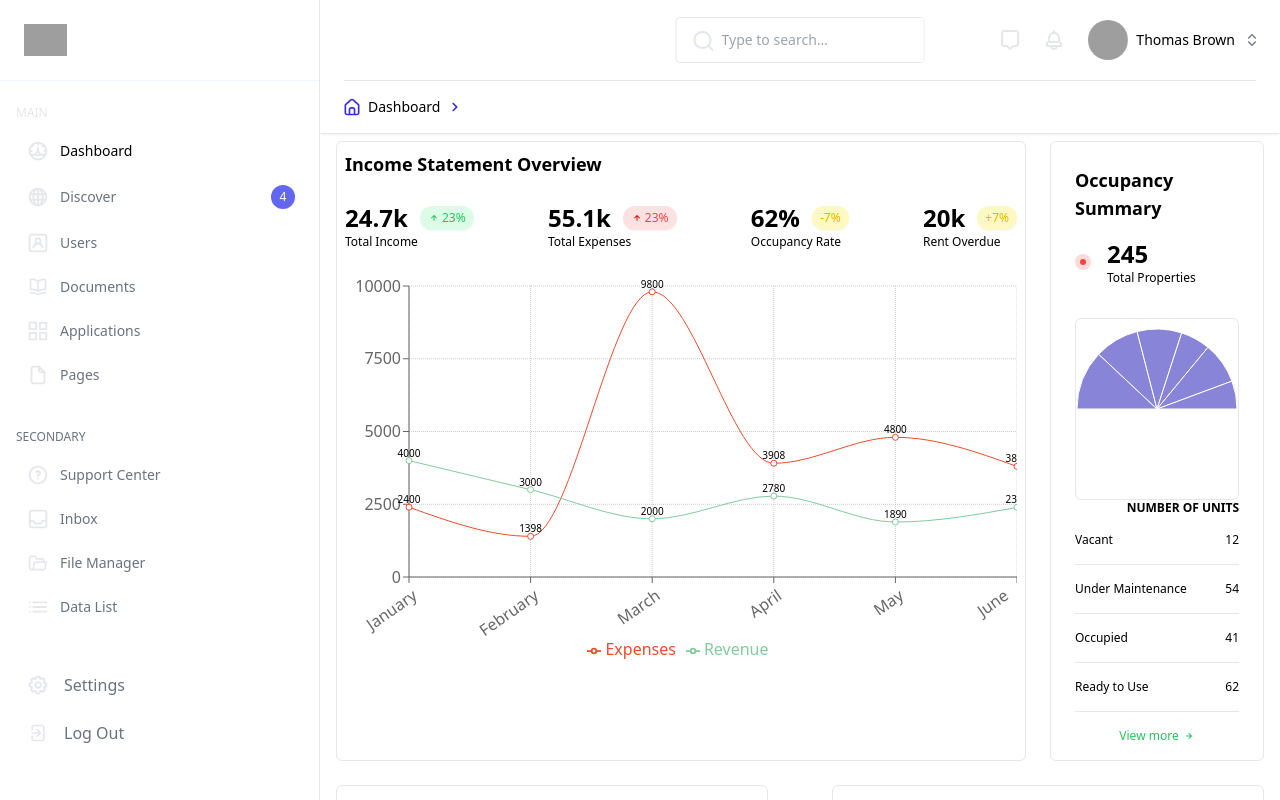
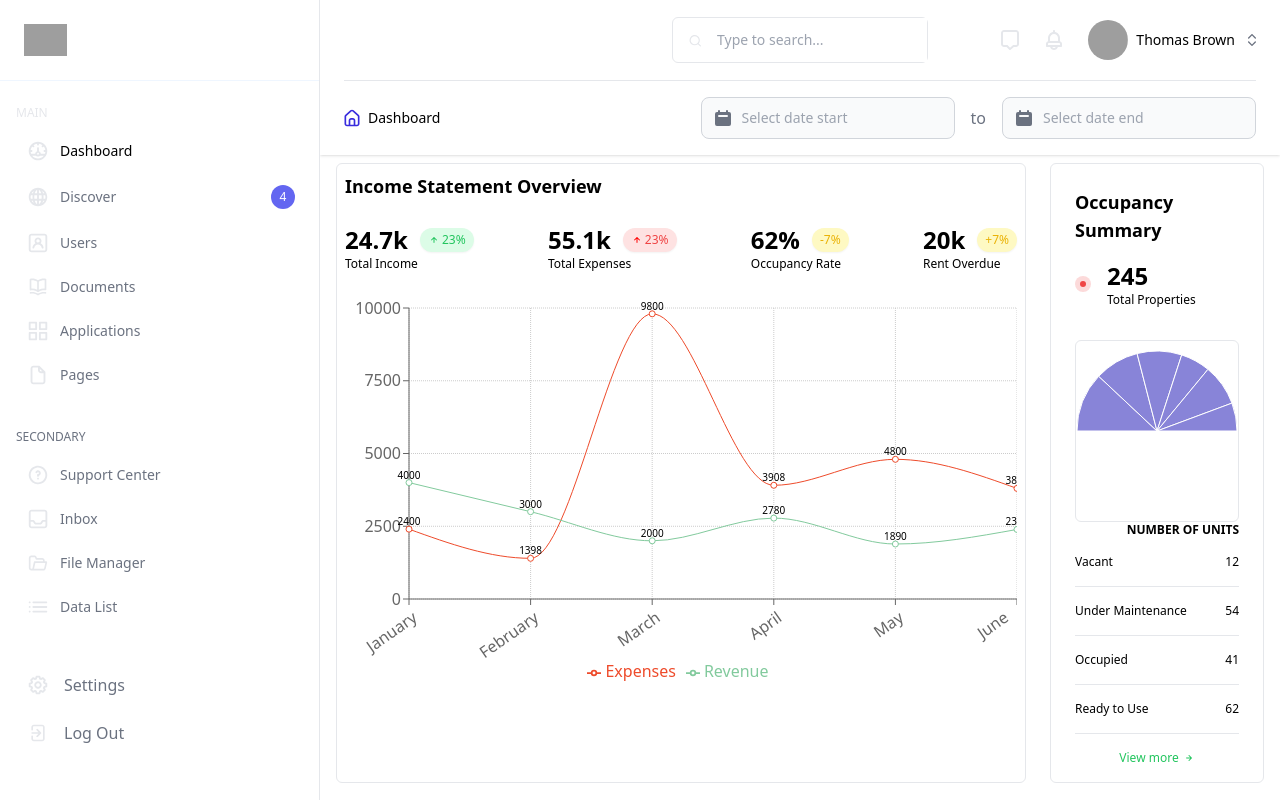
Before and after one commit to dev30k/property-frontend, a React (Create React App) app: page /dashboard in a window 1280 px wide. Shown: the top 800 px of the page. Built offline with nearby package versions, Linux system fonts and the light colour scheme; grey boxes are pictures that could not be loaded.

Commit message:
changes to dashboard

```diff
--- a/package.json
+++ b/package.json
@@ -7,6 +7,7 @@
     "@testing-library/react": "^13.3.0",
     "@testing-library/user-event": "^13.5.0",
     "autoprefixer": "^10.4.7",
+
     "postcss": "^8.4.14",
     "react": "^18.2.0",
     "react-dom": "^18.2.0",
--- a/src/Components/Header.js
+++ b/src/Components/Header.js
@@ -11,7 +11,8 @@ function Header(props) {
                         </div>
                         <div className="flex justify-end lg:hidden">
                             <button className="flex items-center">
-                                <svg className="text-indigo-500 bg-indigo-100 block h-8 w-8 p-2 rounded" viewBox="0 0 20 20"
+                                <svg className="text-indigo-500 bg-indigo-100 block h-8 w-8 p-2 rounded"
+                                     viewBox="0 0 20 20"
                                      xmlns="http://www.w3.org/2000/svg" fill="currentColor">
                                     <title>Mobile menu</title>
                                     <path d="M0 3h20v2H0V3zm0 6h20v2H0V9zm0 6h20v2H0v-2z"></path>
@@ -20,21 +21,24 @@ function Header(props) {
                         </div>
                         <div
                             className="hidden absolute top-1/2 left-1/2 transform -translate-y-1/2 -translate-x-1/2 lg:flex lg:w-auto lg:space-x-10">
-                            <div className="hidden lg:flex items-center mr-auto pl-4 border rounded">
+                            <div className="hidden lg:flex items-center mr-auto pl-4  border rounded-md">
                                 <button className="mr-2 text-gray-200 hover:text-gray-300">
-                                    <svg width="21" height="21" viewBox="0 0 21 21" fill="none" xmlns="http://www.w3.org/2000/svg">
+                                    <svg width="12" height="21" viewBox="0 0 21 21" fill="none"
+                                         xmlns="http://www.w3.org/2000/svg">
                                         <path
                                             d="M20.7 19.3L17 15.6C20.1 11.7 19.5 6 15.6 2.9C11.7 -0.2 5.99999 0.5 2.89999 4.3C-0.200006 8.2 0.499995 13.9 4.29999 17C7.59999 19.6 12.3 19.6 15.6 17L19.3 20.7C19.7 21.1 20.3 21.1 20.7 20.7C21.1 20.3 21.1 19.7 20.7 19.3ZM9.99999 17C6.09999 17 2.99999 13.9 2.99999 10C2.99999 6.1 6.09999 3 9.99999 3C13.9 3 17 6.1 17 10C17 13.9 13.9 17 9.99999 17Z"
                                             fill="currentColor"></path>
                                     </svg>
                                 </button>
-                                <input className="pl-22 py-3 text-sm text-gray-200" type="text" placeholder="Type to search..." />
+                                <input className="p-2 pr-22 py-3 text-sm text-gray-200" type="text"
+                                       placeholder="Type to search..."/>
                             </div>
                         </div>
                         <ul className="hidden lg:flex lg:justify-end mr-6">
                             <li className="mr-6">
                                 <a className="text-gray-200 hover:text-gray-300" href="#">
-                                    <svg className="h-5 w-5" viewBox="0 0 18 20" fill="none" xmlns="http://www.w3.org/2000/svg">
+                                    <svg className="h-5 w-5" viewBox="0 0 18 20" fill="none"
+                                         xmlns="http://www.w3.org/2000/svg">
                                         <path
                                             d="M15 0H3C2.20435 0 1.44129 0.316071 0.87868 0.87868C0.316071 1.44129 0 2.20435 0 3V14C0 14.7956 0.316071 15.5587 0.87868 16.1213C1.44129 16.6839 2.20435 17 3 17H5.59L8.29 19.71C8.38344 19.8027 8.49426 19.876 8.61609 19.9258C8.73793 19.9755 8.86839 20.0008 9 20C9.23834 20 9.46886 19.9149 9.65 19.76L12.87 17H15C15.7956 17 16.5587 16.6839 17.1213 16.1213C17.6839 15.5587 18 14.7956 18 14V3C18 2.20435 17.6839 1.44129 17.1213 0.87868C16.5587 0.316071 15.7956 0 15 0ZM16 14C16 14.2652 15.8946 14.5196 15.7071 14.7071C15.5196 14.8946 15.2652 15 15 15H12.5C12.2617 15 12.0311 15.0851 11.85 15.24L9.05 17.64L6.71 15.29C6.61656 15.1973 6.50574 15.124 6.38391 15.0742C6.26207 15.0245 6.13161 14.9992 6 15H3C2.73478 15 2.48043 14.8946 2.29289 14.7071C2.10536 14.5196 2 14.2652 2 14V3C2 2.73478 2.10536 2.48043 2.29289 2.29289C2.48043 2.10536 2.73478 2 3 2H15C15.2652 2 15.5196 2.10536 15.7071 2.29289C15.8946 2.48043 16 2.73478 16 3V14Z"
                                             fill="currentColor"></path>
@@ -43,7 +47,8 @@ function Header(props) {
                             </li>
                             <li>
                                 <a className="text-gray-200 hover:text-gray-300" href="#">
-                                    <svg className="h-5 w-5" viewBox="0 0 16 20" fill="none" xmlns="http://www.w3.org/2000/svg">
+                                    <svg className="h-5 w-5" viewBox="0 0 16 20" fill="none"
+                                         xmlns="http://www.w3.org/2000/svg">
                                         <path
                                             d="M14 11.18V8C13.9986 6.58312 13.4958 5.21247 12.5806 4.13077C11.6655 3.04908 10.3971 2.32615 9 2.09V1C9 0.734784 8.89464 0.48043 8.70711 0.292893C8.51957 0.105357 8.26522 0 8 0C7.73478 0 7.48043 0.105357 7.29289 0.292893C7.10536 0.48043 7 0.734784 7 1V2.09C5.60294 2.32615 4.33452 3.04908 3.41939 4.13077C2.50425 5.21247 2.00144 6.58312 2 8V11.18C1.41645 11.3863 0.910998 11.7681 0.552938 12.2729C0.194879 12.7778 0.00173951 13.3811 0 14V16C0 16.2652 0.105357 16.5196 0.292893 16.7071C0.48043 16.8946 0.734784 17 1 17H4.14C4.37028 17.8474 4.873 18.5954 5.5706 19.1287C6.26819 19.6621 7.1219 19.951 8 19.951C8.8781 19.951 9.73181 19.6621 10.4294 19.1287C11.127 18.5954 11.6297 17.8474 11.86 17H15C15.2652 17 15.5196 16.8946 15.7071 16.7071C15.8946 16.5196 16 16.2652 16 16V14C15.9983 13.3811 15.8051 12.7778 15.4471 12.2729C15.089 11.7681 14.5835 11.3863 14 11.18ZM4 8C4 6.93913 4.42143 5.92172 5.17157 5.17157C5.92172 4.42143 6.93913 4 8 4C9.06087 4 10.0783 4.42143 10.8284 5.17157C11.5786 5.92172 12 6.93913 12 8V11H4V8ZM8 18C7.65097 17.9979 7.30857 17.9045 7.00683 17.7291C6.70509 17.5536 6.45451 17.3023 6.28 17H9.72C9.54549 17.3023 9.29491 17.5536 8.99317 17.7291C8.69143 17.9045 8.34903 17.9979 8 18ZM14 15H2V14C2 13.7348 2.10536 13.4804 2.29289 13.2929C2.48043 13.1054 2.73478 13 3 13H13C13.2652 13 13.5196 13.1054 13.7071 13.2929C13.8946 13.4804 14 13.7348 14 14V15Z"
                                             fill="currentColor"></path>
@@ -55,7 +60,7 @@ function Header(props) {
                             <button className="flex items-center">
                                 <img className="w-10 h-10 mr-2 rounded-full object-cover object-right"
                                      src="https://images.unsplash.com/photo-1568602471122-7832951cc4c5?ixlib=rb-1.2.1&amp;ixid=MnwxMjA3fDB8MHxwaG90by1wYWdlfHx8fGVufDB8fHx8&amp;auto=format&amp;fit=crop&amp;w=1050&amp;q=80"
-                                     alt="" />
+                                     alt=""/>
                                 <p className="text-sm mr-3">Thomas Brown</p>
                                 <span>
               <svg className="text-gray-500" width="9" height="12" viewBox="0 0 9 12" fill="none"
@@ -69,7 +74,7 @@ function Header(props) {
                         </div>
                     </div>
                 </div>
-                <div className="flex items-center py-4">
+                <div className="flex justify-between py-4">
                     <a className="flex items-center text-sm hover:text-gray-800" href="#">
         <span className="inline-block mr-2">
           <svg width="16" height="18" viewBox="0 0 16 18" fill="none" xmlns="http://www.w3.org/2000/svg">
@@ -80,13 +85,36 @@ function Header(props) {
         </span>
                         <span>Dashboard</span>
                     </a>
-                    <span className="inline-block mx-3">
-        <svg width="6" height="10" viewBox="0 0 6 10" fill="none" xmlns="http://www.w3.org/2000/svg">
-          <path
-              d="M1.23242 9.3689C1.06762 9.36887 0.906542 9.31997 0.769534 9.2284C0.632526 9.13683 0.525742 9.0067 0.462684 8.85445C0.399625 8.7022 0.383124 8.53467 0.415263 8.37304C0.447403 8.21141 0.526741 8.06294 0.643249 7.9464L3.58916 5L0.643224 2.05364C0.486959 1.89737 0.399171 1.68543 0.39917 1.46444C0.399169 1.24345 0.486957 1.03151 0.64322 0.875248C0.799483 0.718984 1.01142 0.631195 1.23241 0.631194C1.4534 0.631193 1.66534 0.718981 1.82161 0.875244L5.35676 4.41084C5.43416 4.48819 5.49556 4.58004 5.53745 4.68114C5.57934 4.78224 5.6009 4.89059 5.6009 5.00003C5.6009 5.10946 5.57934 5.21782 5.53745 5.31891C5.49556 5.42001 5.43416 5.51186 5.35676 5.58922L1.82161 9.12478C1.74432 9.20228 1.65249 9.26375 1.55137 9.30564C1.45026 9.34754 1.34186 9.36903 1.23242 9.3689Z"
-              fill="#382CDD"></path>
-        </svg>
-      </span>
+
+                    <div date-rangepicker className="flex items-center">
+                        <div className="relative">
+                            <div className="flex absolute inset-y-0 left-0 items-center pl-3 pointer-events-none">
+                                <svg aria-hidden="true" className="w-5 h-5 text-gray-500 dark:text-gray-400"
+                                     fill="currentColor" viewBox="0 0 20 20" xmlns="http://www.w3.org/2000/svg">
+                                    <path fill-rule="evenodd"
+                                          d="M6 2a1 1 0 00-1 1v1H4a2 2 0 00-2 2v10a2 2 0 002 2h12a2 2 0 002-2V6a2 2 0 00-2-2h-1V3a1 1 0 10-2 0v1H7V3a1 1 0 00-1-1zm0 5a1 1 0 000 2h8a1 1 0 100-2H6z"
+                                          clip-rule="evenodd"></path>
+                                </svg>
+                            </div>
+                            <input name="start" type="text"
+                                   className="bg-gray-50 border border-gray-300 text-gray-900 sm:text-sm rounded-lg focus:ring-blue-500 focus:border-blue-500 block w-full pl-10 p-2.5  dark:bg-gray-700 dark:border-gray-600 dark:placeholder-gray-400 dark:text-white dark:focus:ring-blue-500 dark:focus:border-blue-500"
+                                   placeholder="Select date start"/>
+                        </div>
+                        <span className="mx-4 text-gray-500">to</span>
+                        <div className="relative">
+                            <div className="flex absolute inset-y-0 left-0 items-center pl-3 pointer-events-none">
+                                <svg aria-hidden="true" className="w-5 h-5 text-gray-500 dark:text-gray-400"
+                                     fill="currentColor" viewBox="0 0 20 20" xmlns="http://www.w3.org/2000/svg">
+                                    <path fill-rule="evenodd"
+                                          d="M6 2a1 1 0 00-1 1v1H4a2 2 0 00-2 2v10a2 2 0 002 2h12a2 2 0 002-2V6a2 2 0 00-2-2h-1V3a1 1 0 10-2 0v1H7V3a1 1 0 00-1-1zm0 5a1 1 0 000 2h8a1 1 0 100-2H6z"
+                                          clip-rule="evenodd"></path>
+                                </svg>
+                            </div>
+                            <input name="end" type="text"
+                                   className="bg-gray-50 border border-gray-300 text-gray-900 sm:text-sm rounded-lg focus:ring-blue-500 focus:border-blue-500 block w-full pl-10 p-2.5  dark:bg-gray-700 dark:border-gray-600 dark:placeholder-gray-400 dark:text-white dark:focus:ring-blue-500 dark:focus:border-blue-500"
+                                   placeholder="Select date end"/>
+                        </div>
+                    </div>
                 </div>
             </nav>
         </section>
--- a/tailwind.config.js
+++ b/tailwind.config.js
@@ -13,5 +13,5 @@ module.exports = {
       // },
     },
   },
-  plugins: [],
+
 }
```
Also changed, not shown: 1 other file (tests, documents, lock files or other folders).
